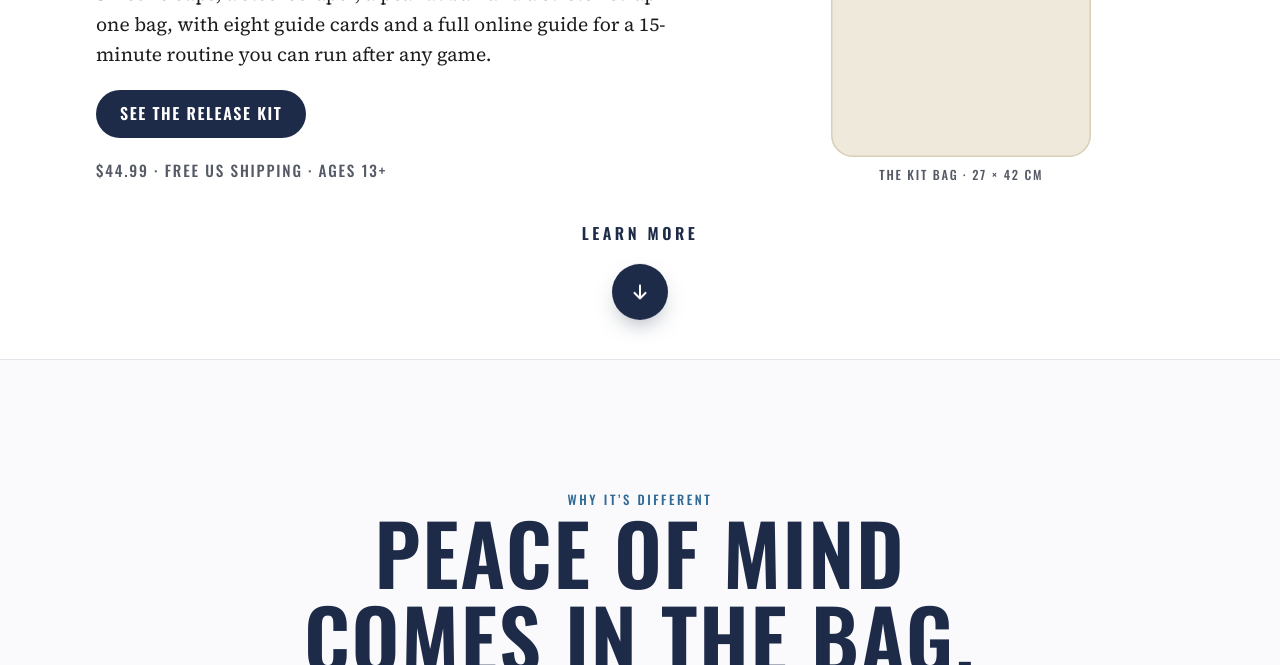
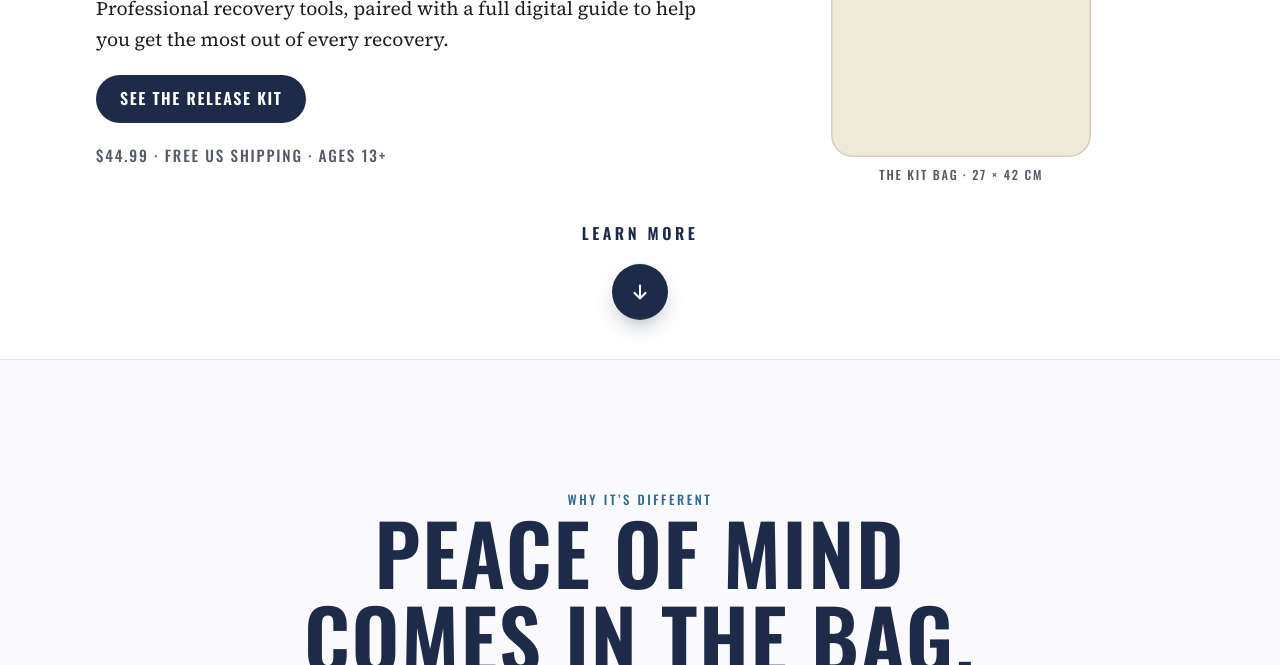
Before and after one commit to henrygeiser123-lgtm/athletes-library, a plain HTML site: page index.html in a window 1280 px wide. Shown: the part 435-1100 px from the top of the page. Drawn offline with nearby package versions, Linux system fonts and the light colour scheme.

Commit message:
Home hero: shorter, more professional lede
Co-Authored-By: Claude Opus 5.5 <noreply@anthropic.com>
Claude-Session: https://claude.ai/code/session_01FK5KnMyxkugqg81e3gfJ88

```diff
--- a/index.html
+++ b/index.html
@@ -750,7 +750,7 @@ details p { padding-bottom: 16px; max-width: 42em; }
       <div class="hero-copy">
         <div class="eyebrow">The Release Kit · Vol. 1</div>
         <h1>Recovery gear that comes with the know-how</h1>
-        <p class="lede">Silicone cups, a steel scraper, a peanut ball and a stretch strap in one bag, with eight guide cards and a full online guide for a 15-minute routine you can run after any game.</p>
+        <p class="lede">Professional recovery tools, paired with a full digital guide to help you get the most out of every recovery.</p>
         <div class="btn-row">
           <a class="btn btn-primary" href="#release-kit">See the Release Kit</a>
         </div>
```
